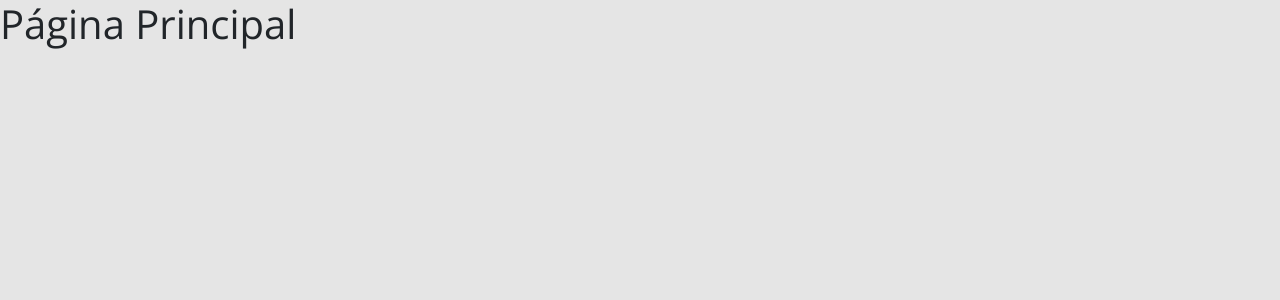
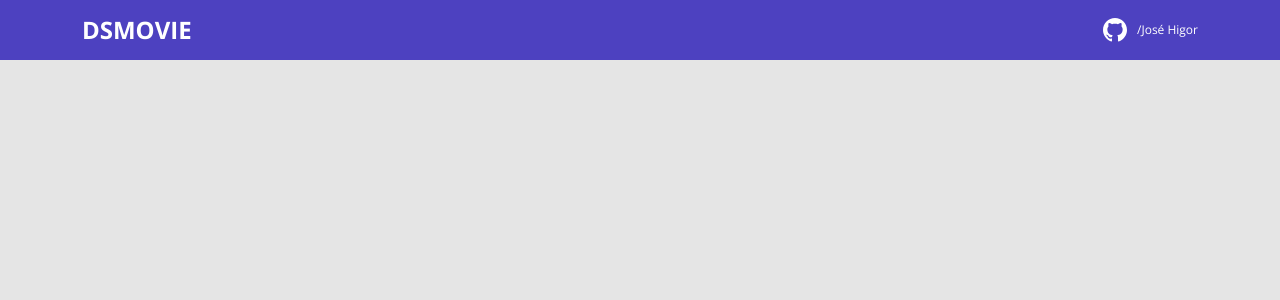
Before and after one commit to josehigor27/dsmovie, a React (Create React App) app in the folder frontend/: page / in a window 1280 px wide. Shown: the top 300 px of the page. Built offline with nearby package versions, Linux system fonts and the light colour scheme.

Commit message:
1.0 - Primeira Versao: NavBar

```diff
--- a/frontend/src/App.tsx
+++ b/frontend/src/App.tsx
@@ -1,8 +1,9 @@
+import NavBar from "./components/navbar";
 
 function App() {
   return (
-    <h1>Página Principal</h1>
-  );
+    <NavBar />
+  )
 }
 
 export default App;
--- /dev/null
+++ b/frontend/src/components/navbar/index.tsx
@@ -0,0 +1,22 @@
+import { ReactComponent as IconGitHub } from '../../assets/img/iconGitHub.svg';
+import './styles.css'
+
+function NavBar() {
+    return (
+        <header>
+            <nav className="container">
+                <div className="dsmovie-nav-content" >
+                    <h1>DSMOVIE</h1>
+                    <a href="https://github.com/josehigor27">
+                        <div className="dsmovie-contact-container">
+                            <IconGitHub />
+                            <p className="dsmovie-contact-link"> /José Higor</p>
+                        </div>
+                    </a>
+                </div>
+            </nav>
+        </header>
+    );
+}
+
+export default NavBar;
--- /dev/null
+++ b/frontend/src/components/navbar/styles.css
@@ -0,0 +1,31 @@
+header{
+    background-color: var(--color-primary);
+    height: 60px;
+    display: flex;
+    align-items: center;
+}
+
+.dsmovie-nav-content {
+    display: flex;
+    justify-content: space-between;
+    align-items: center;
+    color: #fff;
+
+}
+
+.dsmovie-nav-content h1 {
+    margin: 0;
+    font-weight: 700;
+    font-size: 24px;
+}
+
+.dsmovie-contact-container{
+    display: flex;
+    align-items: center;
+
+}
+
+.dsmovie-contact-link{
+    margin: 0 0 0 10px;
+    font-size: 12px;
+}
--- a/frontend/tsconfig.json
+++ b/frontend/tsconfig.json
@@ -1,5 +1,6 @@
 {
   "compilerOptions": {
+    "baseUrl": "./src",
     "target": "es5",
     "lib": [
       "dom",
```
Also changed, not shown: frontend/src/assets/img/iconGitHub.svg (added).
